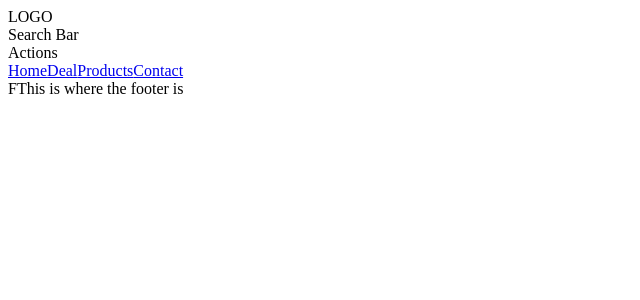
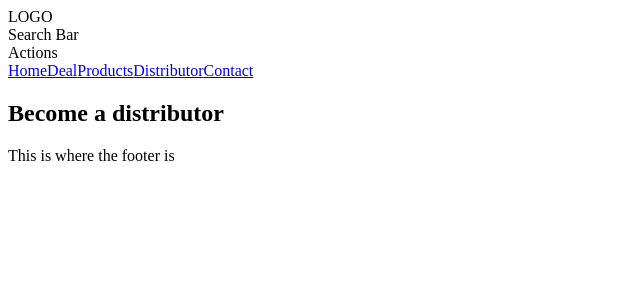
Before and after one commit to lsapundzic/b2b-store-frontend, a React (Create React App) app: page /distributor in a window 1280 px wide. Shown: the top 300 px of the page, without its empty margins (0-640 px from the left). Built offline with nearby package versions, Linux system fonts and the light colour scheme.

Commit message:
Added distributorship

```diff
--- a/src/components/Footer.jsx
+++ b/src/components/Footer.jsx
@@ -1,5 +1,5 @@
 const Footer = () => {
-  return <div>FThis is where the footer is</div>;
+  return <div>This is where the footer is</div>;
 };
 
 export default Footer;
--- a/src/components/router/Router.jsx
+++ b/src/components/router/Router.jsx
@@ -11,6 +11,7 @@ import Contact from "../../pages/Contact";
 import Deal from "../../pages/Deal";
 import Home from "../../pages/Home";
 import Products from "../../pages/Products";
+import Distributor from "../../pages/Distributor";
 
 const Router = () => {
   return (
@@ -19,6 +20,7 @@ const Router = () => {
         <Link to="/">Home</Link>
         <Link to="/deal">Deal</Link>
         <Link to="/products">Products</Link>
+        <Link to="/distributor">Distributor</Link>
         <Link to="/contact">Contact</Link>
       </div>
 
@@ -26,6 +28,7 @@ const Router = () => {
         <Route path="/" element={<Home />} />
         <Route path="/deal" element={<Deal />} />
         <Route path="/products" element={<Products />} />
+        <Route path="/distributor" element={<Distributor />} />
         <Route path="/contact" element={<Contact />} />
       </Routes>
     </NavRouter>
--- /dev/null
+++ b/src/pages/Distributor.jsx
@@ -0,0 +1,9 @@
+const Distributor = () => {
+  return (
+    <div>
+      <h1>Become a distributor</h1>
+    </div>
+  );
+};
+
+export default Distributor;
```
